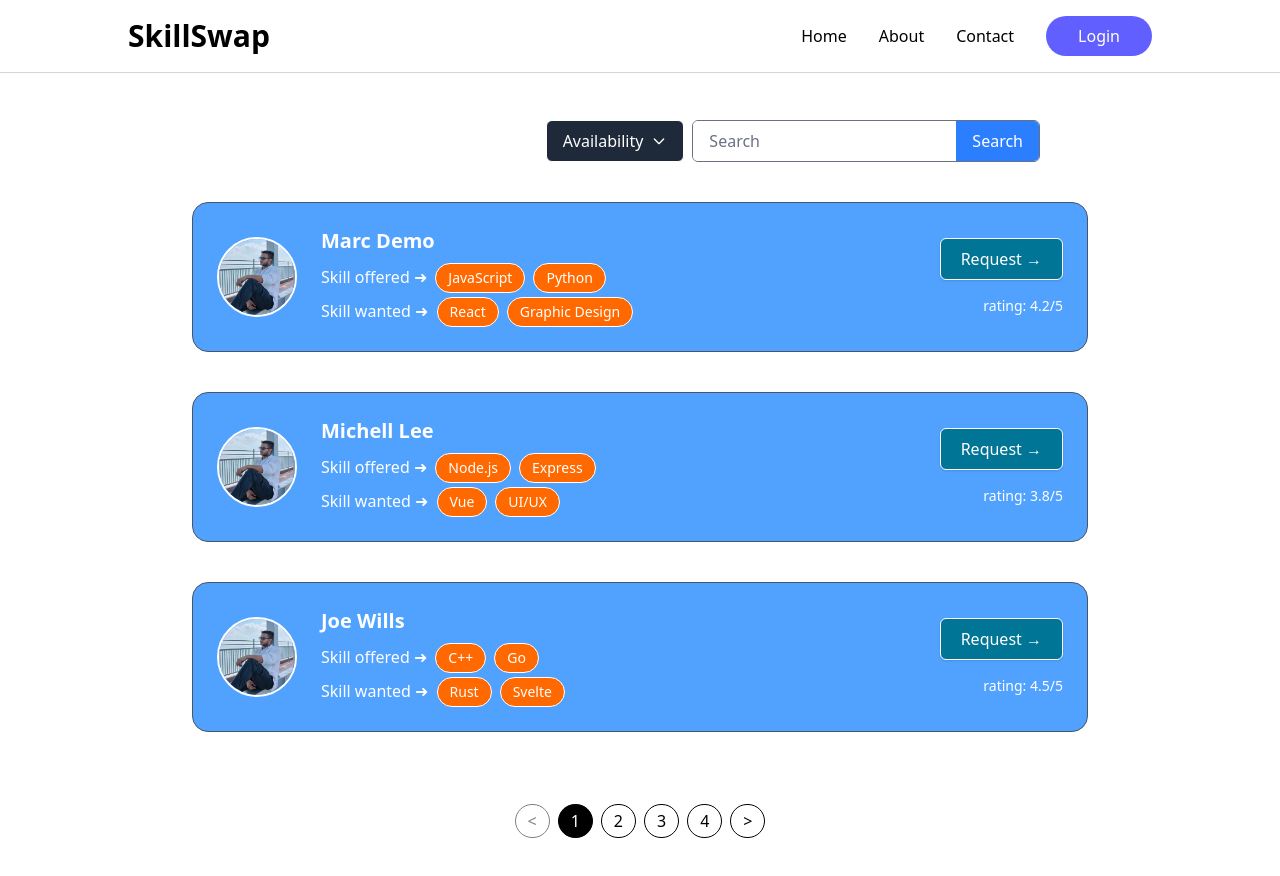
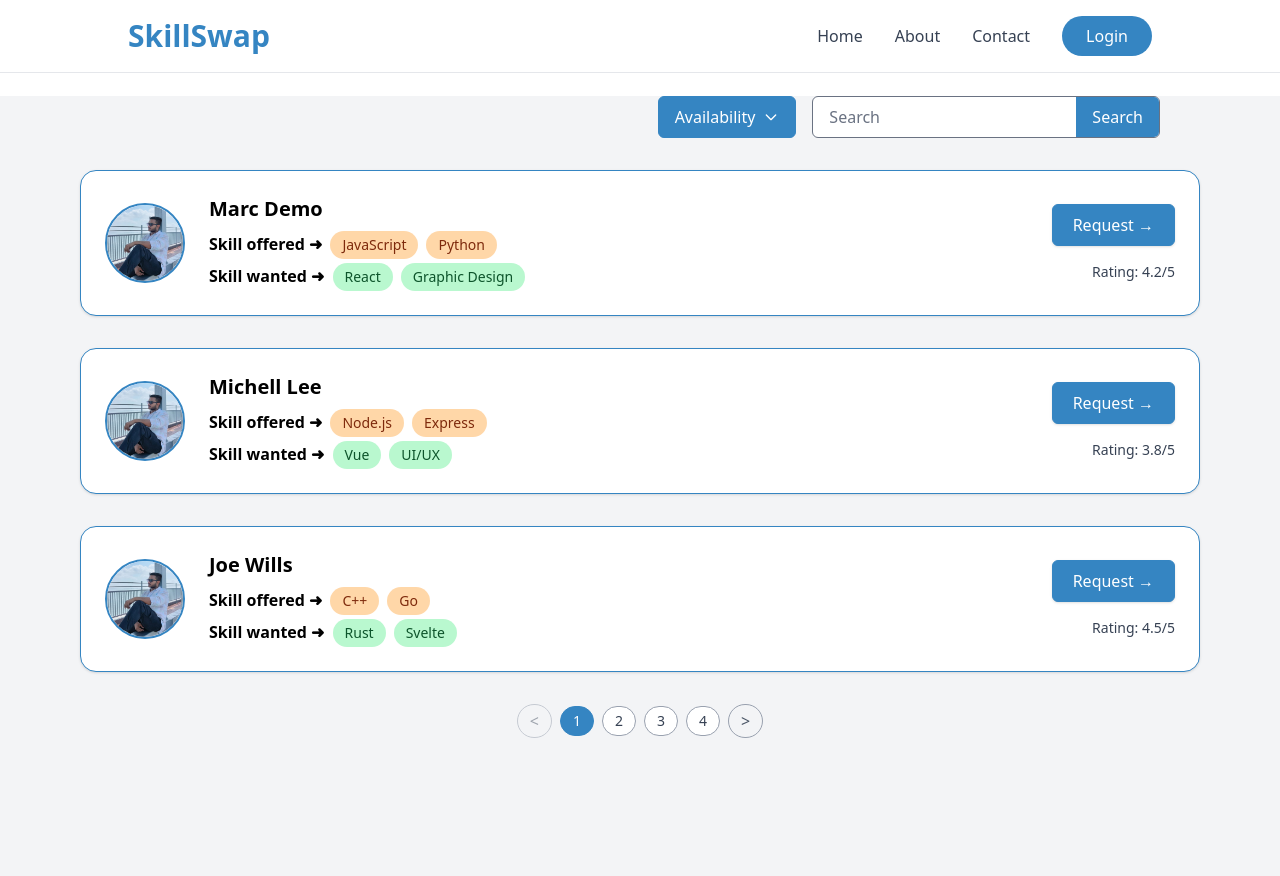
Before and after one commit to ManishPro-ops/OddoHackathonSkillSwap, a React (Vite) app in the folder frontend/: page / in a window 1280 px wide. Shown: the top 876 px of the page. Built offline with nearby package versions, Linux system fonts and the light colour scheme.

Commit message:
updated pages

```diff
--- a/frontend/src/components/Navbar.jsx
+++ b/frontend/src/components/Navbar.jsx
@@ -1,3 +1,5 @@
+// src/components/Navbar.jsx
+
 import React, { useState, useEffect } from "react";
 import { useNavigate } from "react-router-dom";
 
@@ -5,34 +7,28 @@ const Navbar = () => {
   const [open, setOpen] = useState(false);
   const [scrolled, setScrolled] = useState(false);
   const navigate = useNavigate();
-  // ✅ Detect scroll and update state
+
   useEffect(() => {
     const handleScroll = () => {
-      if (window.scrollY > 10) {
-        setScrolled(true);
-      } else {
-        setScrolled(false);
-      }
+      setScrolled(window.scrollY > 10);
     };
-
     window.addEventListener("scroll", handleScroll);
-
     return () => window.removeEventListener("scroll", handleScroll);
   }, []);
 
   return (
     <nav className={`fixed top-0 left-0 w-full z-50 transition-shadow duration-300 ${scrolled ? "shadow-md" : ""}`}>
-      <div className="flex items-center justify-between px-6 md:px-16 lg:px-24 xl:px-32 py-4 border-b border-gray-300 bg-white relative">
+      <div className="flex items-center justify-between px-6 md:px-16 lg:px-24 xl:px-32 py-4 border-b border-gray-200 bg-white">
         <a href="#">
-          <h1 className="text-3xl font-bold">SkillSwap</h1>
+          <h1 className="text-3xl font-bold text-[#3585c2]">SkillSwap</h1>
         </a>
 
         {/* Desktop Menu */}
-        <div className="hidden sm:flex items-center gap-8">
-          <a href="#">Home</a>
-          <a href="#">About</a>
-          <a href="#">Contact</a>
-          <button  className="cursor-pointer px-8 py-2 bg-indigo-500 hover:bg-indigo-600 transition text-white rounded-full">
+        <div className="hidden sm:flex items-center gap-8 font-medium text-gray-700">
+          <a href="#" className="hover:text-[#3585c2] transition">Home</a>
+          <a href="#" className="hover:text-[#3585c2] transition">About</a>
+          <a href="#" className="hover:text-[#3585c2] transition">Contact</a>
+          <button className="cursor-pointer px-6 py-2 bg-[#3585c2] hover:bg-[#2d6ca1] transition text-white rounded-full">
             Login
           </button>
         </div>
@@ -50,28 +46,22 @@ const Navbar = () => {
             fill="none"
             xmlns="http://www.w3.org/2000/svg"
           >
-            <rect width="21" height="1.5" rx=".75" fill="#426287" />
-            <rect x="8" y="6" width="13" height="1.5" rx=".75" fill="#426287" />
-            <rect x="6" y="13" width="15" height="1.5" rx=".75" fill="#426287" />
+            <rect width="21" height="1.5" rx=".75" fill="#3585c2" />
+            <rect x="8" y="6" width="13" height="1.5" rx=".75" fill="#3585c2" />
+            <rect x="6" y="13" width="15" height="1.5" rx=".75" fill="#3585c2" />
           </svg>
         </button>
 
         {/* Mobile Menu */}
         <div
-          className={`${
+          className={`$ {
             open ? "flex" : "hidden"
           } absolute top-[60px] left-0 w-full bg-white shadow-md py-4 flex-col items-start gap-2 px-5 text-sm md:hidden`}
         >
-          <a href="#" className="block">
-            Home
-          </a>
-          <a href="#" className="block">
-            About
-          </a>
-          <a href="#" className="block">
-            Contact
-          </a>
-          <button className="cursor-pointer px-6 py-2 mt-2 bg-indigo-500 hover:bg-indigo-600 transition text-white rounded-full text-sm">
+          <a href="#" className="block w-full py-1 text-gray-700 hover:text-[#3585c2]">Home</a>
+          <a href="#" className="block w-full py-1 text-gray-700 hover:text-[#3585c2]">About</a>
+          <a href="#" className="block w-full py-1 text-gray-700 hover:text-[#3585c2]">Contact</a>
+          <button className="cursor-pointer px-6 py-2 mt-2 bg-[#3585c2] hover:bg-[#2d6ca1] transition text-white rounded-full text-sm">
             Login
           </button>
         </div>
--- a/frontend/src/components/Pagination.jsx
+++ b/frontend/src/components/Pagination.jsx
@@ -1,39 +1,38 @@
+// src/components/Pagination.jsx
+
 import React from "react";
 
 const Pagination = ({ currentPage, totalPages, onPageChange }) => {
   const pages = Array.from({ length: totalPages }, (_, i) => i + 1);
 
   return (
-    <div className="flex justify-center items-center space-x-2 mt-8 p-10">
-      {/* Prev */}
+    <div className="flex justify-center items-center space-x-2">
       <button
         onClick={() => onPageChange(currentPage - 1)}
         disabled={currentPage === 1}
-        className="px-3 py-1 border border-black text-black disabled:opacity-50 rounded-full"
+        className="px-3 py-1 border border-gray-400 text-gray-600 disabled:opacity-50 rounded-full"
       >
         &lt;
       </button>
 
-      {/* Page Numbers */}
       {pages.map((page) => (
         <button
           key={page}
           onClick={() => onPageChange(page)}
-          className={`px-3 py-1 rounded-full border transition-all duration-200 ${
+          className={`px-3 py-1 rounded-full border text-sm transition-all duration-200 ${
             page === currentPage
-              ? "bg-black text-white border-black"
-              : "bg-white text-black border-black hover:bg-black hover:text-white"
+              ? "bg-[#3585c2] text-white border-[#3585c2]"
+              : "bg-white text-gray-700 border-gray-400 hover:bg-[#3585c2] hover:text-white"
           }`}
         >
           {page}
         </button>
       ))}
 
-      {/* Next */}
       <button
         onClick={() => onPageChange(currentPage + 1)}
         disabled={currentPage === totalPages}
-        className="px-3 py-1 border border-black text-black disabled:opacity-50 rounded-full"
+        className="px-3 py-1 border border-gray-400 text-gray-600 disabled:opacity-50 rounded-full"
       >
         &gt;
       </button>
--- a/frontend/src/components/SearchBar.jsx
+++ b/frontend/src/components/SearchBar.jsx
@@ -18,26 +18,22 @@ const SearchBar = () => {
       }
     };
     document.addEventListener("mousedown", handleClickOutside);
-    return () => {
-      document.removeEventListener("mousedown", handleClickOutside);
-    };
+    return () => document.removeEventListener("mousedown", handleClickOutside);
   }, []);
 
   return (
-    <div className=" flex items-center space-x-2 justify-end mt-30 mr-60" ref={dropdownRef}>
+    <div
+      className="flex items-center justify-end mt-24 mb-8 mr-10 gap-4"
+      ref={dropdownRef}
+    >
       {/* Dropdown */}
       <div className="relative">
         <button
           onClick={() => setIsDropdownOpen(!isDropdownOpen)}
-          className="bg-gray-800 text-white px-4 py-2 rounded-md flex items-center space-x-2 border border-white"
+          className="bg-[#3585c2] text-white px-4 py-2 rounded-md flex items-center space-x-2 border border-[#3585c2] hover:bg-[#2c6fa3]"
         >
           <span>{selectedOption}</span>
-          <svg
-            className="w-4 h-4"
-            fill="none"
-            stroke="currentColor"
-            viewBox="0 0 24 24"
-          >
+          <svg className="w-4 h-4" fill="none" stroke="currentColor" viewBox="0 0 24 24">
             <path
               strokeLinecap="round"
               strokeLinejoin="round"
@@ -66,13 +62,13 @@ const SearchBar = () => {
       </div>
 
       {/* Search Input */}
-      <div className="flex border border-gray-500 rounded-md overflow-hidden">
+      <div className="flex border border-gray-500 rounded-md overflow-hidden bg-white">
         <input
           type="text"
           placeholder="Search"
-          className="px-4 py-2 bg-white text-black placeholder-gray-500 outline-none"
+          className="px-4 py-2 text-black placeholder-gray-500 outline-none"
         />
-        <button className="bg-blue-500 text-white px-4 py-2 hover:bg-gray-900 cursor-pointer">
+        <button className="bg-[#3585c2] text-white px-4 py-2 hover:bg-[#2c6fa3]">
           Search
         </button>
       </div>
--- a/frontend/src/components/UserCard.jsx
+++ b/frontend/src/components/UserCard.jsx
@@ -1,12 +1,13 @@
+// src/components/UserCard.jsx
+
 import React from "react";
 
 const UserCard = ({ user, onRequest }) => {
   return (
-    <div className="bg-blue-400 text-white border border-gray-600 p-6 rounded-2xl flex justify-between items-center mb-6 max-w-4xl mx-auto mt-10">
+    <div className="bg-white text-black border border-[#3585c2] p-6 rounded-2xl flex justify-between items-center shadow hover:shadow-lg transition duration-200">
       {/* Left Section: Profile Photo + Info */}
       <div className="flex items-center space-x-6">
-        {/* Profile Photo */}
-        <div className="w-20 h-20 rounded-full border-2 border-white flex overflow-hidden">
+        <div className="w-20 h-20 rounded-full border-2 border-[#3585c2] flex overflow-hidden">
           <img
             src="priyanshu.jpg" // Replace with dynamic photo URL if available
             alt="Profile"
@@ -14,33 +15,28 @@ const UserCard = ({ user, onRequest }) => {
           />
         </div>
 
-        {/* User Details */}
         <div>
           <h2 className="text-xl font-semibold mb-2">{user.name}</h2>
-
-          {/* Skills Offered */}
           <div className="mb-1">
-            <span className="text-white">Skill offered ➜</span>
+            <span className="font-semibold">Skill offered ➜</span>
             <span className="ml-2 space-x-2">
               {user.skillsOffered.map((skill, idx) => (
                 <span
                   key={idx}
-                  className="inline-block bg-orange-500 border border-white px-3 py-1 rounded-full text-sm"
+                  className="inline-block bg-orange-200 text-orange-900 px-3 py-1 rounded-full text-sm"
                 >
                   {skill}
                 </span>
               ))}
             </span>
           </div>
-
-          {/* Skills Wanted */}
           <div>
-            <span className="text-white">Skill wanted ➜</span>
+            <span className="font-semibold">Skill wanted ➜</span>
             <span className="ml-2 space-x-2">
               {user.skillsWanted.map((skill, idx) => (
                 <span
                   key={idx}
-                  className="inline-block bg-orange-500 border border-white px-3 py-1 rounded-full text-sm"
+                  className="inline-block bg-green-200 text-green-900 px-3 py-1 rounded-full text-sm"
                 >
                   {skill}
                 </span>
@@ -50,15 +46,14 @@ const UserCard = ({ user, onRequest }) => {
         </div>
       </div>
 
-      {/* Right Section: Request + Rating */}
       <div className="flex flex-col items-end space-y-4">
         <button
           onClick={() => onRequest(user.id)}
-          className="bg-cyan-700 text-white px-5 py-2 rounded-md border cursor-pointer border-white hover:bg-cyan-800 shadow"
+          className="bg-[#3585c2] text-white px-5 py-2 rounded-md border border-[#3585c2] hover:bg-[#2c6fa3] shadow"
         >
           Request →
         </button>
-        <span className="text-sm text-white">rating: {user.rating}/5</span>
+        <span className="text-sm text-gray-700">Rating: {user.rating}/5</span>
       </div>
     </div>
   );
--- a/frontend/src/pages/HomePage.jsx
+++ b/frontend/src/pages/HomePage.jsx
@@ -26,20 +26,30 @@ const HomePage = () => {
   };
 
   return (
-    <>
+    <div className="bg-gray-100 min-h-screen">
       <Navbar />
+      <div className="max-w-6xl mx-auto px-4">
         <SearchBar />
 
-      {currentUsers.map((user) => (
+        <div className="mt-8 space-y-8">
+          {currentUsers.length === 0 ? (
+            <p className="text-center text-gray-500 mt-10">No users found.</p>
+          ) : (
+            currentUsers.map((user) => (
               <UserCard key={user.id} user={user} onRequest={handleRequest} />
-      ))}
+            ))
+          )}
+        </div>
 
+        <div className="flex justify-center mt-8">
           <Pagination
             currentPage={currentPage}
             totalPages={totalPages}
             onPageChange={setCurrentPage}
           />
-    </>
+        </div>
+      </div>
+    </div>
   );
 };
 
```
Lines whose indentation alone changed are shown as unchanged.
